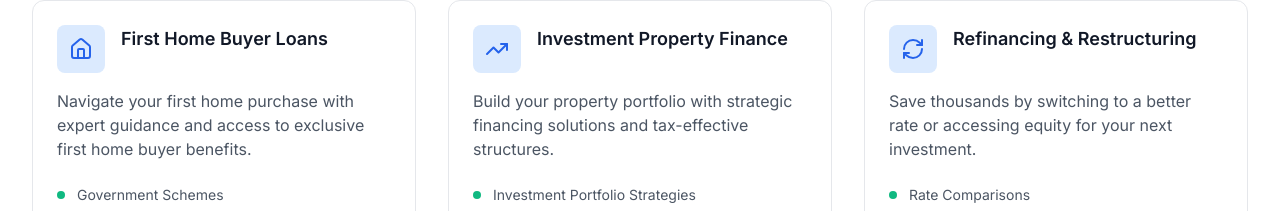
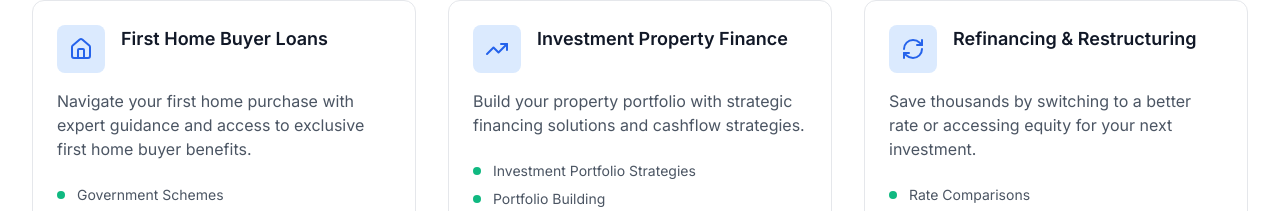
Before and after one commit to Rehan517/FinanceWithJordan, a React (Vite) app in the folder finance-with-jordan/: page /services in a window 1280 px wide. Shown: the part 292-503 px from the top of the page. Built offline with nearby package versions, Linux system fonts and the light colour scheme.

Commit message:
updating text

```diff
--- a/finance-with-jordan/src/constants/index.ts
+++ b/finance-with-jordan/src/constants/index.ts
@@ -28,7 +28,7 @@ export const SERVICES: Service[] = [
   {
     id: 'investment-property',
     title: 'Investment Property Finance',
-    description: 'Build your property portfolio with strategic financing solutions and tax-effective structures.',
+    description: 'Build your property portfolio with strategic financing solutions and cashflow strategies.',
     icon: 'TrendingUp',
     features: ['Investment Portfolio Strategies', 'Portfolio Building', 'SMSF Investment Lending'],
     ctaText: 'Investment Strategy Consult',
```
